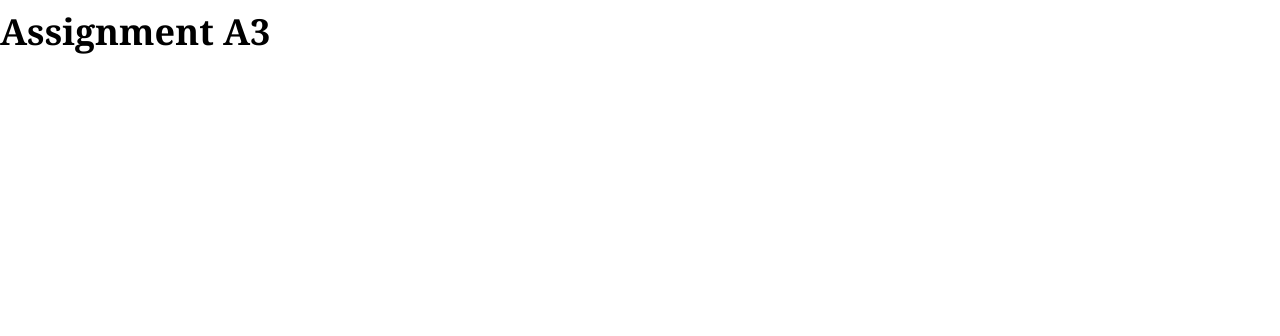
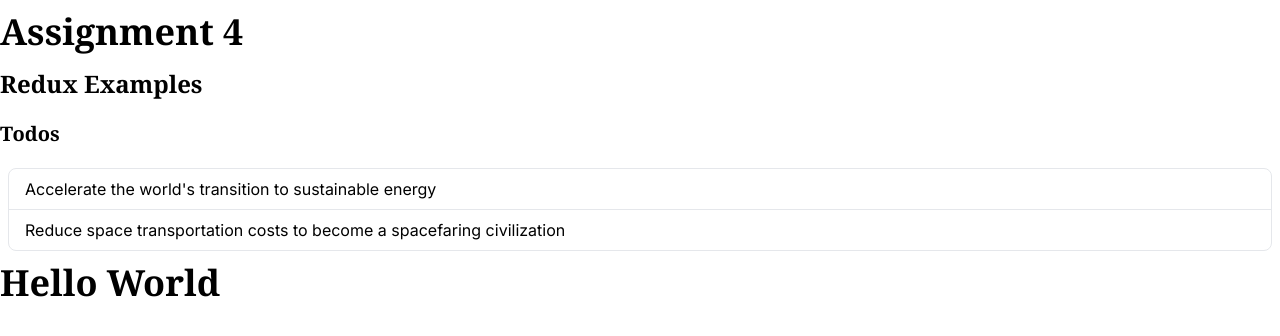
Before and after one commit to jamescd18/tuiter-web-app, a Next.js app: page /labs/a4 in a window 1280 px wide. Shown: the top 336 px of the page. Built offline with nearby package versions, Linux system fonts and the light colour scheme.

Commit message:
Add some redux

```diff
--- a/app/labs/a4/page.tsx
+++ b/app/labs/a4/page.tsx
@@ -1,3 +1,5 @@
+"use client";
+
 import Image from "next/image";
 
 import Link from "@blocks/link";
@@ -6,11 +8,13 @@ import H2 from "@blocks/h2";
 import H3 from "@blocks/h3";
 import H4 from "@blocks/h4";
 import P from "@blocks/p";
+import ReduxExamples from "./redux-examples";
 
 export default function LabA4() {
   return (
-    <div>
-      <H1>Assignment A3</H1>
-    </div>
+    <>
+      <H1>Assignment 4</H1>
+      <ReduxExamples />
+    </>
   );
 }
--- /dev/null
+++ b/app/labs/a4/redux-examples/hello-redux-example-component.tsx
@@ -0,0 +1,9 @@
+import { useSelector } from "react-redux";
+import H1 from "@blocks/h1";
+
+const HelloReduxExampleComponent = () => {
+  const message = useSelector((state: any) => state.hello.message);
+  return <H1>{message}</H1>;
+};
+
+export default HelloReduxExampleComponent;
--- /dev/null
+++ b/app/labs/a4/redux-examples/index.tsx
@@ -0,0 +1,23 @@
+"use client";
+
+import H2 from "@blocks/h2";
+import HelloReduxExampleComponent from "./hello-redux-example-component";
+import hello from "./reducers/hello";
+import todos from "./reducers/todos-reducer";
+import { configureStore } from "@reduxjs/toolkit";
+import Todos from "./todos-component";
+import { Provider } from "react-redux";
+
+const store = configureStore({ reducer: { hello, todos } });
+
+export default function ReduxExamples() {
+  return (
+    <Provider store={store}>
+      <div>
+        <H2>Redux Examples</H2>
+        <Todos />
+        <HelloReduxExampleComponent />
+      </div>
+    </Provider>
+  );
+}
--- /dev/null
+++ b/app/labs/a4/redux-examples/reducers/hello.tsx
@@ -0,0 +1,2 @@
+const hello = () => ({ message: "Hello World" });
+export default hello;
--- /dev/null
+++ b/app/labs/a4/redux-examples/reducers/todos-reducer.tsx
@@ -0,0 +1,31 @@
+import { createSlice } from "@reduxjs/toolkit";
+
+const initialTodos = [
+  {
+    _id: "123",
+    do: "Accelerate the world's transition to sustainable energy",
+    done: false,
+  },
+  {
+    _id: "234",
+    do: "Reduce space transportation costs to become a spacefaring civilization",
+    done: false,
+  },
+];
+
+const todosSlice = createSlice({
+  name: "todos",
+  initialState: initialTodos,
+  reducers: {
+    addTodo(state, action) {
+      state.push({
+        _id: new Date().getTime().toString(),
+        do: action.payload.do,
+        done: false,
+      });
+    },
+  },
+});
+
+export const { addTodo } = todosSlice.actions;
+export default todosSlice.reducer;
--- /dev/null
+++ b/app/labs/a4/redux-examples/todos-component.tsx
@@ -0,0 +1,25 @@
+import { useSelector } from "react-redux";
+import H3 from "@blocks/h3";
+import { cn } from "@/lib/utils";
+
+const Todos = () => {
+  const todos: any[] = useSelector((state: any) => state.todos);
+
+  return (
+    <>
+      <H3>Todos</H3>
+      <ul className={cn("border rounded-lg m-2")}>
+        {todos.map((todo, idx, arr) => (
+          <li
+            key={idx}
+            className={cn("py-2 px-4", idx != arr.length - 1 ? "border-b" : "")}
+          >
+            {todo.do}
+          </li>
+        ))}
+      </ul>
+    </>
+  );
+};
+
+export default Todos;
```
